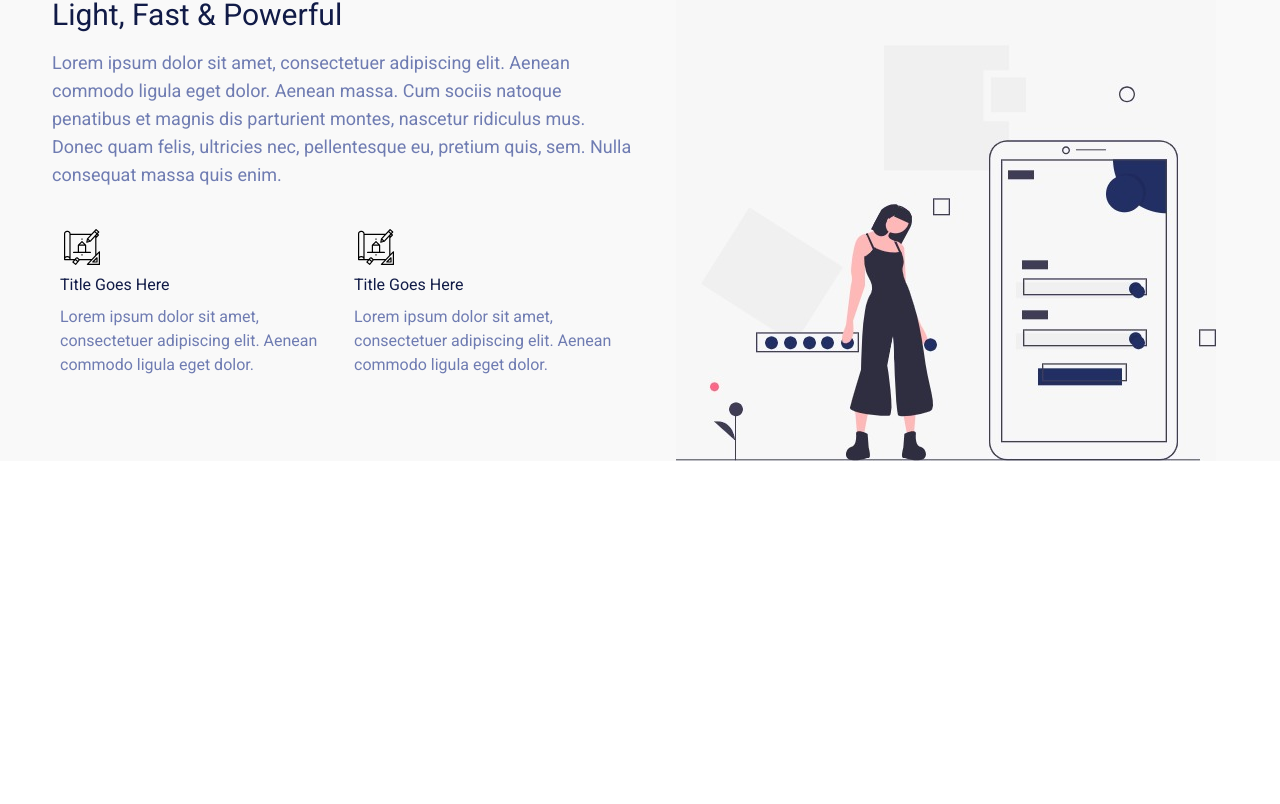
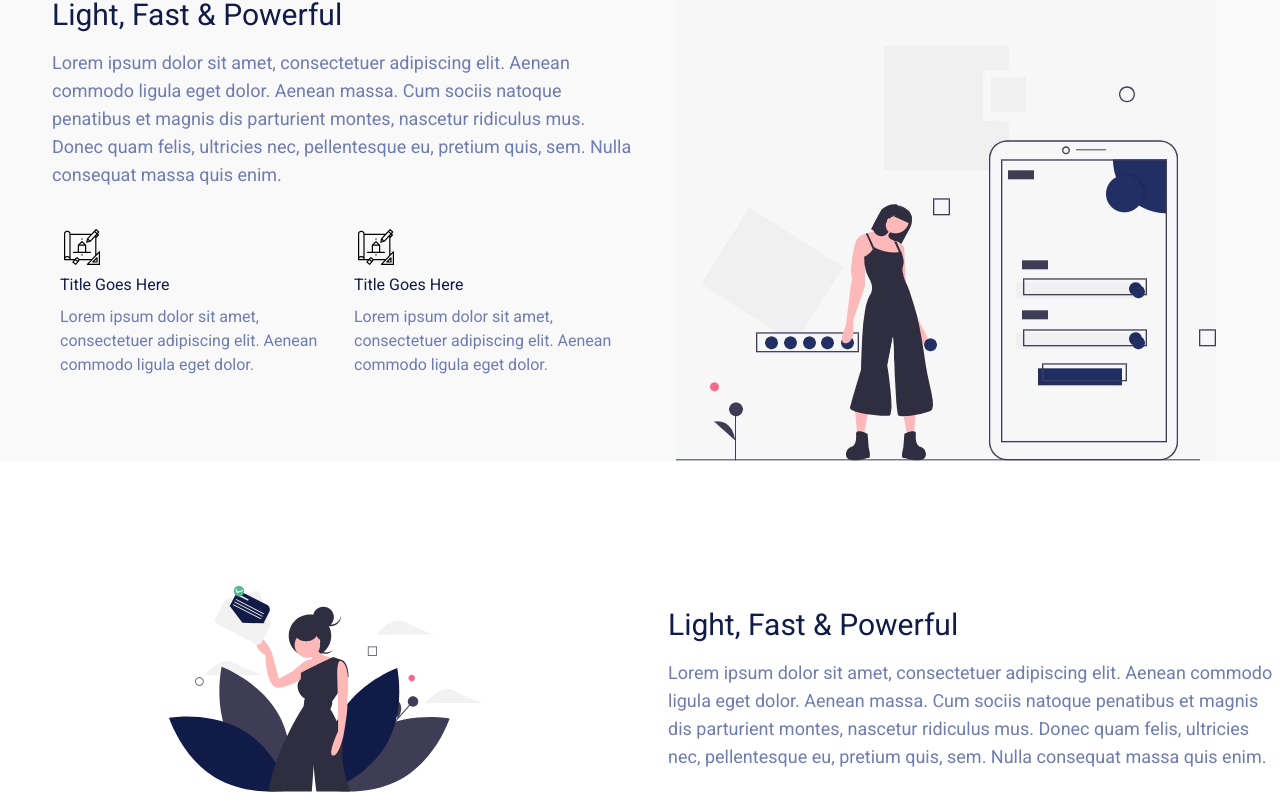
Before and after one commit to NirmaAbro/Plural-Dynamics-Task, a React (Create React App) app: page / in a window 1280 px wide. Shown: the part 1048-1852 px from the top of the page. Before the commit the page ends 1509 px from the top, so only its background shows below. Built offline with nearby package versions, Linux system fonts and the light colour scheme.

Commit message:
section three added

```diff
--- a/src/App.js
+++ b/src/App.js
@@ -1,6 +1,7 @@
 import Navbar from "./components/Navbar";
 import Hero from "./components/Hero";
 import SectionTwo from "./components/SectionTwo";
+import SectionThree from "./components/SectionThree";
 
 function App() {
   return (
@@ -8,6 +9,7 @@ function App() {
       <Navbar />
       <Hero />
       <SectionTwo />
+      <SectionThree />
     </div>
   );
 }
--- /dev/null
+++ b/src/components/SectionThree.jsx
@@ -0,0 +1,56 @@
+// import React from "react";
+// import img from "../images/undraw_happy_news_hxmt.svg";
+
+// function SectionThree() {
+//   return (
+//     <div className="block md:flex items-center md:mt-28 mt-48 ">
+//       {/* for img  */}
+//       <div className="justify-center items-center m-3">
+//         <img src={img} alt="" className="w-full h-full m-auto " />
+//       </div>
+//       {/* for text  */}
+//       <div className="justify-center items-center leading-2 ">
+//         <h1 className="text-3xl font-medium leading-tight text-secondary ml-4">
+//           Light, Fast & Powerful
+//         </h1>
+//         <p className="mt-4 text-lg text-[#6F7CB2] ml-4 ">
+//           Lorem ipsum dolor sit amet, consectetuer adipiscing elit. Aenean
+//           commodo ligula eget dolor. Aenean massa. Cum sociis natoque penatibus
+//           et magnis dis parturient montes, nascetur ridiculus mus. Donec quam
+//           felis, ultricies nec, pellentesque eu, pretium quis, sem. Nulla
+//           consequat massa quis enim.
+//         </p>
+//       </div>
+//     </div>
+//   );
+// }
+
+// export default SectionThree;
+import React from "react";
+import img from "../images/undraw_happy_news_hxmt.svg";
+
+function SectionThree() {
+  return (
+    <div className="block md:flex items-center md:mt-28 mt-36">
+      {/* Image Container */}
+      <div className="md:w-1/2 justify-center items-center m-3">
+        <img src={img} alt="" className="w-full h-full m-auto md:w-2/4" />
+      </div>
+      {/* Text Content */}
+      <div className="md:w-1/2 justify-center items-center leading-2 mt-12 md:mt-0">
+        <h1 className="text-3xl font-medium leading-tight text-secondary ml-4">
+          Light, Fast & Powerful
+        </h1>
+        <p className="mt-4 text-lg text-[#6F7CB2] ml-4">
+          Lorem ipsum dolor sit amet, consectetuer adipiscing elit. Aenean
+          commodo ligula eget dolor. Aenean massa. Cum sociis natoque penatibus
+          et magnis dis parturient montes, nascetur ridiculus mus. Donec quam
+          felis, ultricies nec, pellentesque eu, pretium quis, sem. Nulla
+          consequat massa quis enim.
+        </p>
+      </div>
+    </div>
+  );
+}
+
+export default SectionThree;
```
